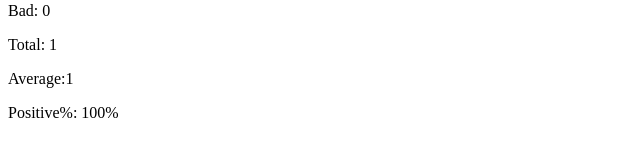
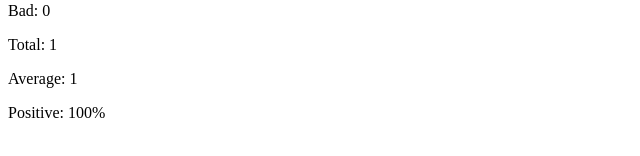
Before and after one commit to Nalzurin/fullstackopen, a React (Vite) app in the folder part1/unicafe/: page / in a window 1280 px wide. Both pictures are taken after a click on the button "Good". Shown: the part 234-390 px from the top of the page, without its empty margins (0-640 px from the left). Built offline with nearby package versions, Linux system fonts and the light colour scheme.

Commit message:
Add task 1.10

```diff
--- a/part1/unicafe/src/App.jsx
+++ b/part1/unicafe/src/App.jsx
@@ -1,18 +1,25 @@
 import { useState } from "react";
 
+function StatisticsLine({ prefix, value, postfix }) {
+  return (
+    <p>
+      {prefix}: {value}{postfix}
+    </p>
+  );
+}
+
 function Statistics({ good, neutral, bad }) {
-  if(good+neutral+bad == 0){
-    return(<p>No feedback has been gathered</p>);
-  }
-  else{
+  if (good + neutral + bad == 0) {
+    return <p>No feedback has been gathered</p>;
+  } else {
     return (
       <>
-        <p>Good: {good}</p>
-        <p>Neutral: {neutral}</p>
-        <p>Bad: {bad}</p>
-        <p>Total: {good + neutral + bad}</p>
-        <p>Average:{(good - bad) / (good + neutral + bad)}</p>
-        <p>Positive%: {(good * 100) / (good + neutral + bad)}%</p>
+        <StatisticsLine prefix="Good" value={good} />
+        <StatisticsLine prefix="Neutral" value={neutral} />
+        <StatisticsLine prefix="Bad" value={bad} />
+        <StatisticsLine prefix="Total" value={good + neutral + bad} />
+        <StatisticsLine prefix="Average" value={(good - bad) / (good + neutral + bad)} />
+        <StatisticsLine prefix="Positive" value={(good * 100) / (good + neutral + bad)} postfix="%" />
       </>
     );
   }
```
